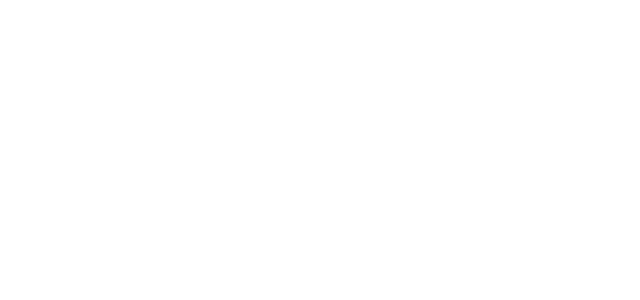
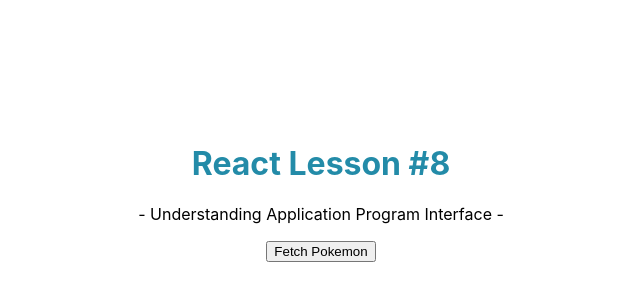
Before and after one commit to AngeloLiwanag/Button_Components, a React (Create React App) app: page / in a window 1280 px wide. Shown: the part 5720-6020 px from the top of the page, without its empty margins (319-959 px from the left). Before the commit the page ends 5843 px from the top, so only its background shows below. Built offline with nearby package versions, Linux system fonts and the light colour scheme.

Commit message:
Adding Api

```diff
--- a/src/App.js
+++ b/src/App.js
@@ -11,6 +11,7 @@ import Tabs from './components/tabs/Tabs';
 import TodoList from './components/todolist/TodoList';
 import TimeDisplay from './components/timedisplay/TimeDisplay';
 import NavBar from './components/navbar/NavBar';
+import Pokemon from './components/pokemon/Pokemon';
 import './App.css';
 
 function App() {
@@ -49,6 +50,10 @@ function App() {
       <Lesson lesson={7} topic={"Context"}>
         <NavBar/>
       </Lesson>
+
+      <Lesson lesson={8} topic={"Application Program Interface"}>
+        <Pokemon/>
+      </Lesson>
     </div>
   );
 }
--- /dev/null
+++ b/src/components/pokemon/Button.js
@@ -0,0 +1,35 @@
+import React from 'react';
+
+const Button = ({pokemon, setPokemon}) => {
+
+    const handleClick = e => {
+        fetch('https://pokeapi.co/api/v2/pokemon')
+            .then(response => {
+                return response.json();
+            }).then(response => {
+                // console.log ('Fetch response:', response.results);
+
+                let item = {
+                    pokemon : response.results
+                }
+
+                setPokemon([
+                    ...pokemon,
+                    item
+                ])
+
+                console.log(item)
+
+            }).catch( error => {
+                console.log ('Fetch error:', error);
+            })
+
+    }
+    return(
+        <div>
+            <button onClick={handleClick}>Fetch Pokemon</button>
+        </div>
+    )
+}
+
+export default Button;
--- /dev/null
+++ b/src/components/pokemon/Data.js
@@ -0,0 +1,13 @@
+import React from 'react';
+
+const Data = ({item, index}) => {
+    return(
+        <div>
+            <ul>
+                <li>{item.pokemon[index].name}</li>
+            </ul>
+        </div>
+    )
+}
+
+export default Data;
--- /dev/null
+++ b/src/components/pokemon/Pokemon.js
@@ -0,0 +1,18 @@
+import React, {useState} from 'react';
+import Button from './Button';
+import Data from './Data';
+
+const Pokemon = props => {
+    const [pokemon, setPokemon] = useState([]);
+
+    return(
+        <div>
+            <Button pokemon={pokemon} setPokemon={setPokemon}/>
+            {pokemon.map((item, index) => {
+                return <Data item={item} index={index}/>
+            })}
+        </div>
+    )
+}
+
+export default Pokemon;
```
